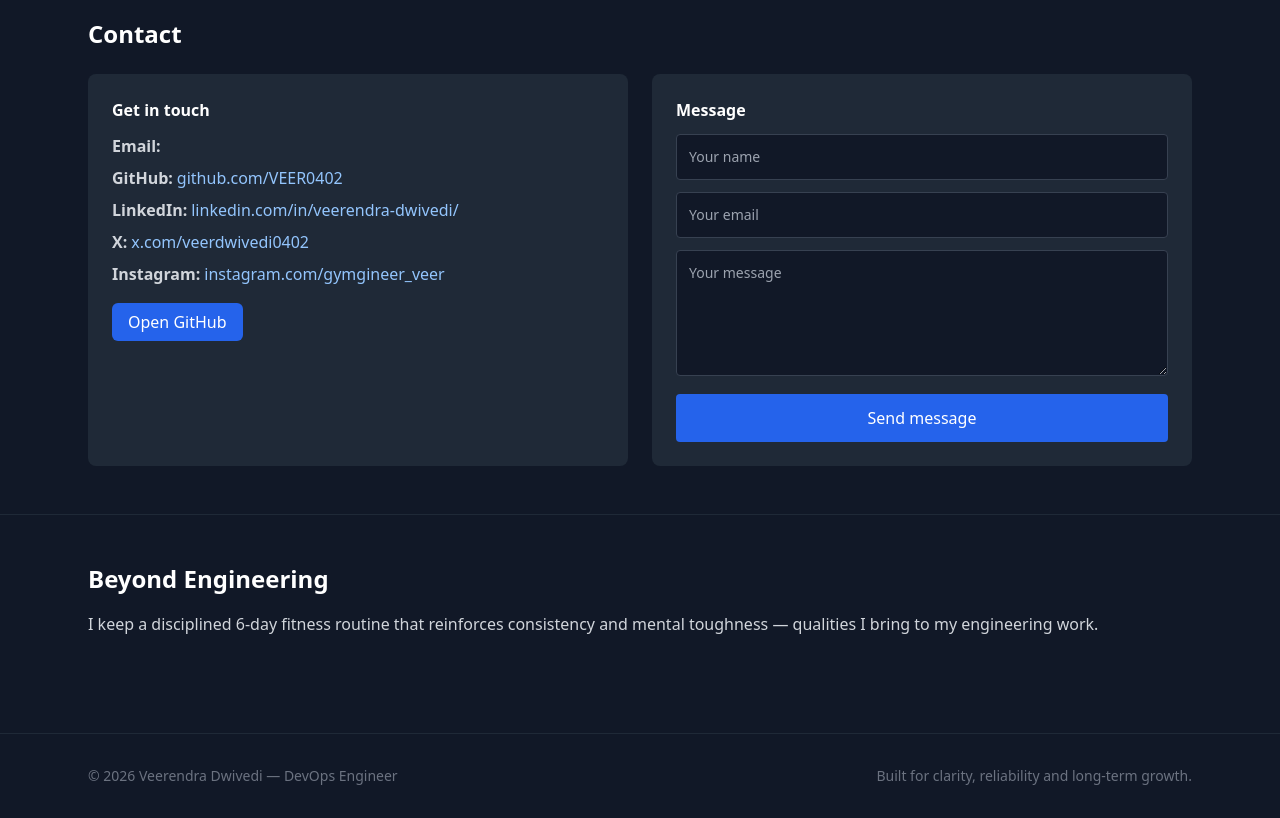
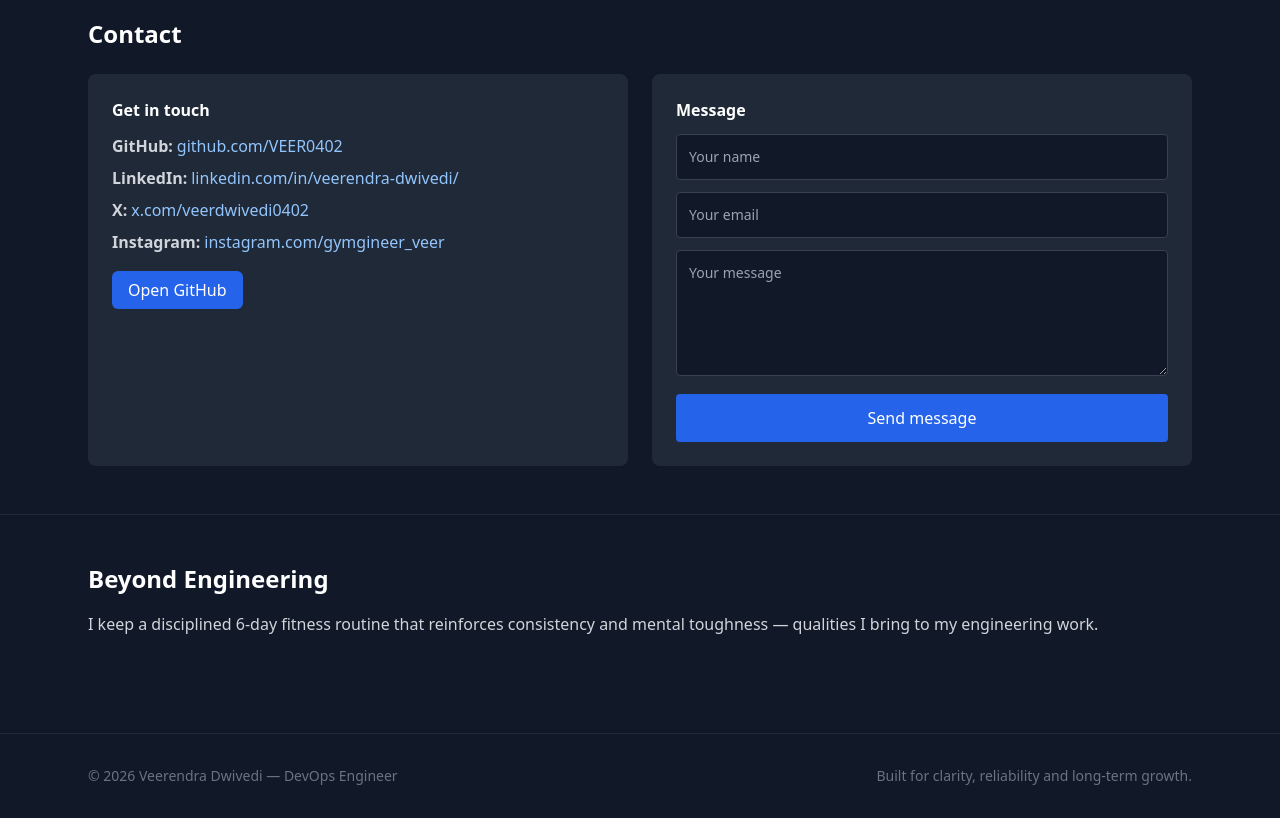
Before and after one commit to VEER0402/veerendra-portfolio, a React (Create React App) app: page / in a window 1280 px wide. Shown: the part 5500-6318 px from the top of the page. Built offline with nearby package versions, Linux system fonts and the light colour scheme.

Commit message:
remove email

```diff
--- a/src/veerendra_dwivedi_portfolio.jsx
+++ b/src/veerendra_dwivedi_portfolio.jsx
@@ -523,17 +523,17 @@ understanding application deployment and runtime behavior.</li>
             <div className="bg-gray-800 p-6 rounded-lg">
               <h4 className="font-semibold">Get in touch</h4>
              <ul className="mt-3 text-gray-300 space-y-2">
-  <li>
+  {/* <li>
     <strong>Email:</strong>
-    {/* <a
+    <a
       href="mailto:work.veerendra1999@gmail.com"
       className="text-blue-300 ml-1"
       target="_blank"
       rel="noopener noreferrer"
     >
       work.veerendra1999@gmail.com
-    </a> */}
-  </li>
+    </a>
+  </li> */}
 
   <li>
     <strong>GitHub:</strong>
```
